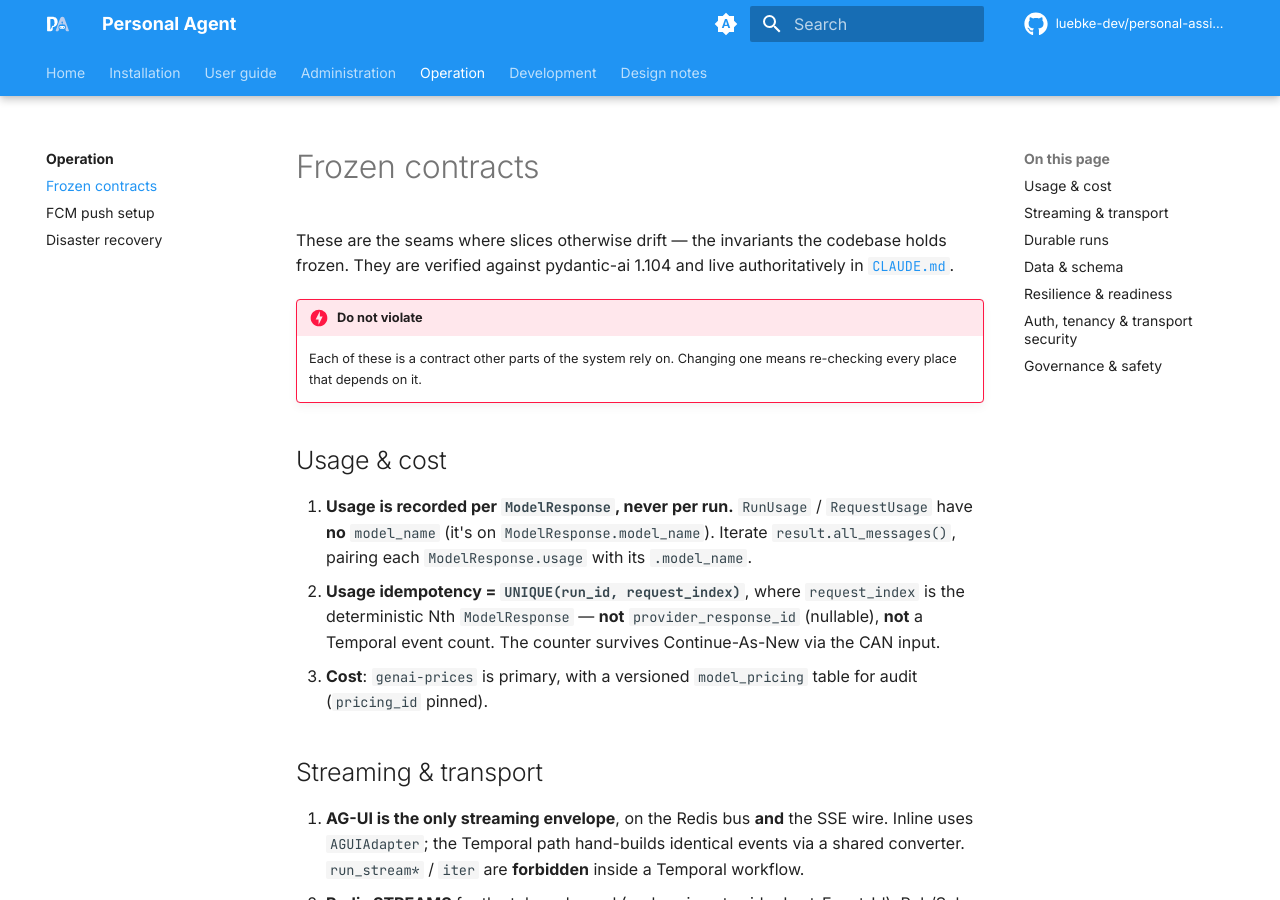
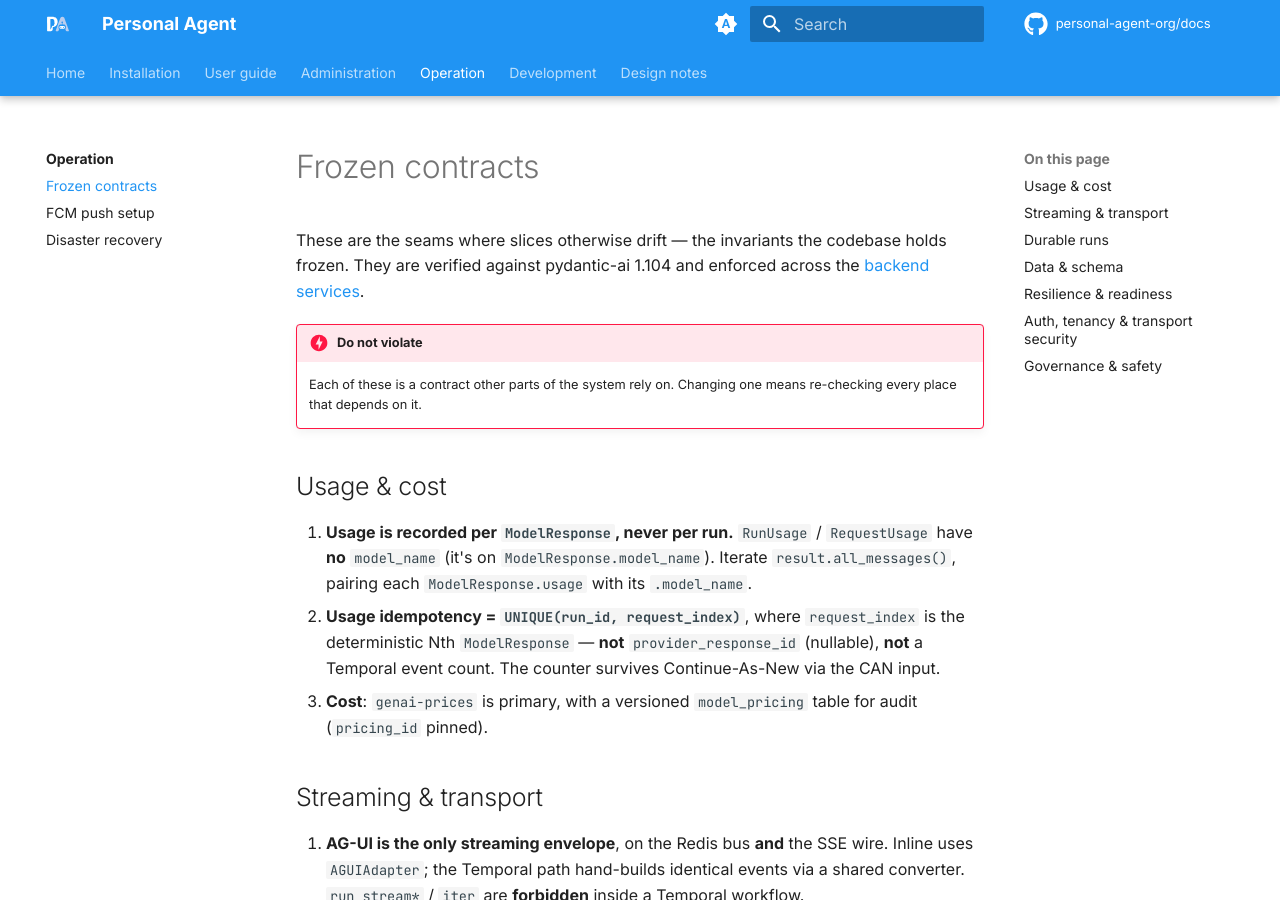
Before and after one commit to personal-agent-org/docs, an MkDocs documentation site: the page built from docs/architecture/frozen-contracts.md, in a window 1280 px wide and 900 px high. Built offline with MkDocs 1.6.1 and Material for MkDocs 9.7.7, drawn with Linux system fonts in a browser that asks for light colours; comment, search, counter and statistics services are not loaded.

Commit message:
docs: link the personal-agent-org repos instead of the private monorepo
Repoint the header/source + social links and the in-page references off
luebke-dev/personal-assistant: the site repo link + edit links now target
personal-agent-org/docs, the footer GitHub link the org, the Helm chart link the
deploy repo (charts/personal-agent), and the frozen-contracts reference the
backend repo.

```diff
--- a/docs/architecture/frozen-contracts.md
+++ b/docs/architecture/frozen-contracts.md
@@ -1,8 +1,8 @@
 # Frozen contracts
 
 These are the seams where slices otherwise drift — the invariants the codebase
-holds frozen. They are verified against pydantic-ai 1.104 and live authoritatively
-in [`CLAUDE.md`](https://github.com/luebke-dev/personal-assistant/blob/main/CLAUDE.md).
+holds frozen. They are verified against pydantic-ai 1.104 and enforced across the
+[backend services](https://github.com/personal-agent-org/backend).
 
 !!! danger "Do not violate"
     Each of these is a contract other parts of the system rely on. Changing one
--- a/mkdocs.yml
+++ b/mkdocs.yml
@@ -5,8 +5,8 @@ site_description: >-
 site_author: luebke.dev
 site_url: https://personal-agent.org/
 
-repo_name: luebke-dev/personal-assistant
-repo_url: https://github.com/luebke-dev/personal-assistant
+repo_name: personal-agent-org/docs
+repo_url: https://github.com/personal-agent-org/docs
 edit_uri: edit/main/docs/
 
 copyright: Copyright &copy; 2026 luebke.dev
@@ -71,7 +71,7 @@ extra_css:
 extra:
   social:
     - icon: fontawesome/brands/github
-      link: https://github.com/luebke-dev/personal-assistant
+      link: https://github.com/personal-agent-org
       name: Personal Agent on GitHub
   generator: false
 
```
Also changed, not shown: docs/getting-started/kubernetes.md (+1 -1 lines).
